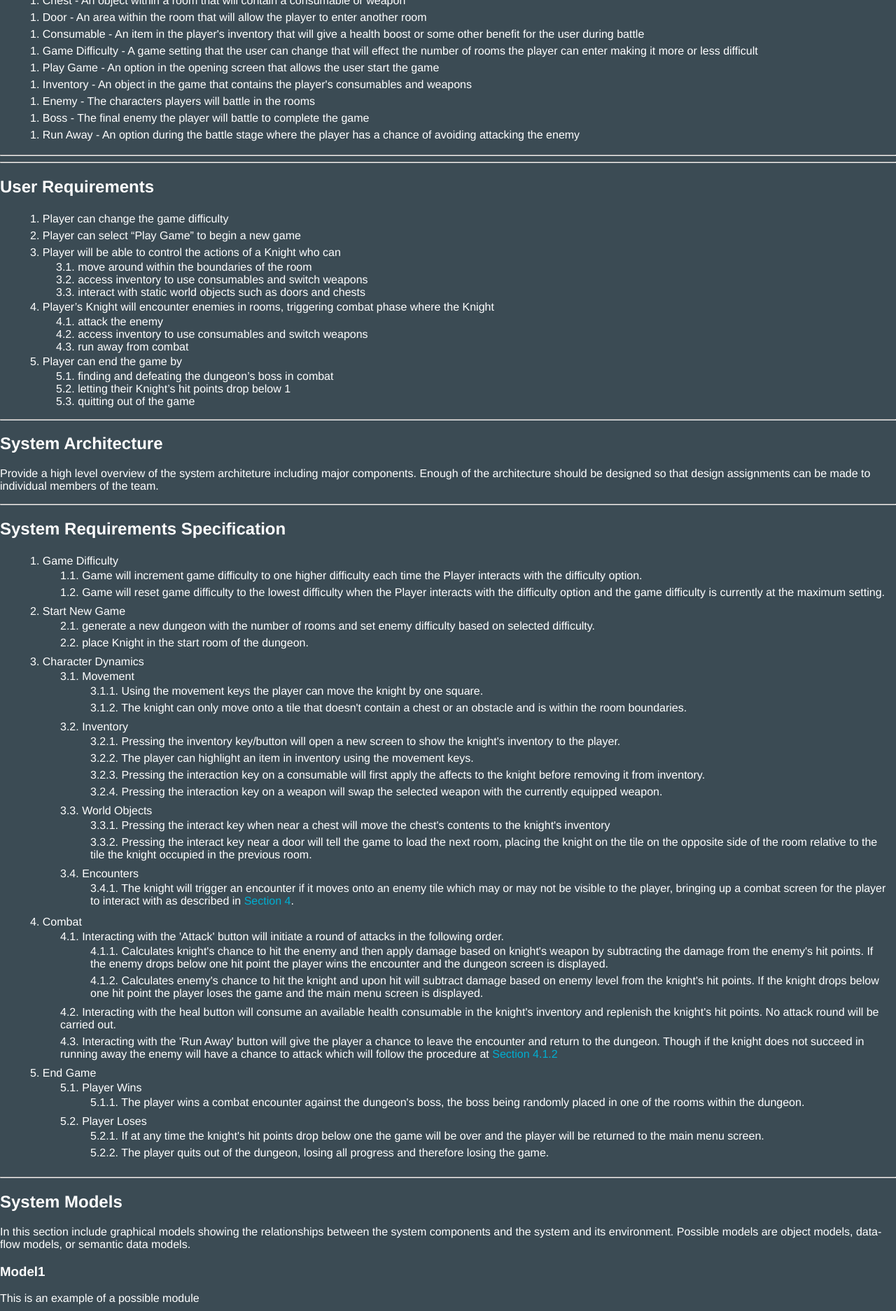
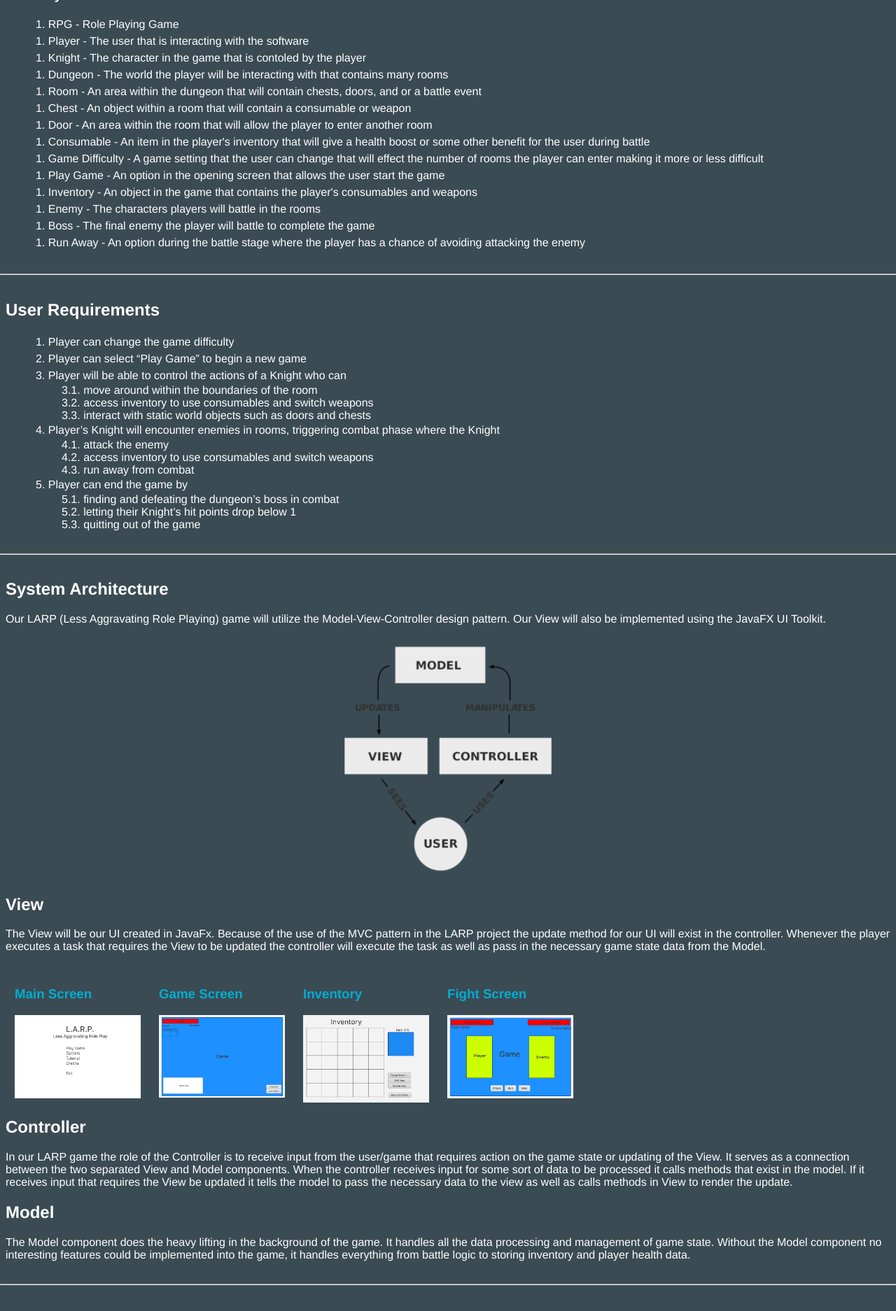
Before and after one commit to ckiefer15/LARP-Game, a PHP site: page /SRS in a window 1280 px wide. Shown: the part 1120-2994 px from the top of the page at 70% size. Run offline with PHP 8.4, Linux system fonts and the light colour scheme.

Commit message:
SRS Meeting push of eveeryone's work after verifying on local server.

```diff
--- a/SRS/030.Glossary.html
+++ b/SRS/030.Glossary.html
@@ -33,4 +33,4 @@
   	<li>Run Away - An option during the battle stage where the player has a chance of avoiding attacking the enemy</li>
 
 	</ul>
-</ul></p><hr>
+</p>
--- a/SRS/040.UserRequirements.html
+++ b/SRS/040.UserRequirements.html
@@ -1,5 +1,5 @@
-<h2 id="UserRequirements">User Requirements</h2><p>
-
+<h2 id="UserRequirements">User Requirements</h2>
+<p>
 <ol type="1">
 	<li>Player can change the game difficulty</li>
     <li>Player can select “Play Game” to begin a new game</li>
@@ -16,3 +16,4 @@
 		<dd>5.2. letting their Knight’s hit points drop below 1</dd>
 		<dd>5.3. quitting out of the game</dd>
 </ol>
+</p>
--- a/SRS/050.SystemArchitecture.html
+++ b/SRS/050.SystemArchitecture.html
@@ -1,6 +1,41 @@
 <h2 id="SystemArchitecture">System Architecture</h2>
 <p>
-Provide a high level overview of the system architeture including major components.
- Enough of the architecture should be designed so that design assignments can be made to
- individual members of the team.
+Our LARP (Less Aggravating Role Playing) game will utilize the Model-View-Controller design pattern. Our View will also be implemented using the JavaFX UI Toolkit.
 </p>
+<img class="centerImg25" src="../images/MVC_diagram.png" title="Model View Controller" alt="Model View Controller" />
+<p>
+	<h2>View</h2>
+	The View will be our UI created in JavaFx. Because of the use of the MVC pattern in the LARP project the update method for our UI will exist in the controller. Whenever the player executes a task that requires the View to be updated the controller will execute the task as well as pass in the necessary game state data from the Model.
+</p>
+<div class="viewImage">
+	<a href="../images/main_screen.png">
+		<h3>Main Screen</h3>
+		<img src="../images/main_screen.png" title="Main Screen" alt="Main Screen" />
+	</a>
+</div>
+<div class="viewImage">
+	<a href="../images/game_screen.png">
+		<h3>Game Screen</h3>
+		<img src="../images/game_screen.png" title="Game Screen" alt="Game Screen" />
+	</a>
+</div>
+<div class="viewImage">
+	<a href="../images/inventory_screen.png">
+		<h3>Inventory</h3>
+		<img src="../images/inventory_screen.png" title="Inventory Screen" alt="Inventory Screen" />
+	</a>
+</div>
+<div class="viewImage">
+	<a href="../images/fight_screen.png">
+		<h3>Fight Screen</h3>
+		<img src="../images/fight_screen.png" title="Fight Screen" alt="Fight Screen" />
+	</a>
+</div>
+<p>
+	<h2>Controller</h2>
+	In our LARP game the role of the Controller is to receive input from the user/game that requires action on the game state or updating of the View. It serves as a connection between the two separated View and Model components. When the controller receives input for some sort of data to be processed it calls methods that exist in the model. If it receives input that requires the View be updated it tells the model to pass the necessary data to the view as well as calls methods in View to render the update.
+</p>
+<p>
+	<h2>Model</h2>
+	The Model component does the heavy lifting in the background of the game. It handles all the data processing and management of game state. Without the Model component no interesting features could be implemented into the game, it handles everything from battle logic to storing inventory and player health data.
+</p>
--- a/SRS/070.SystemModels.html
+++ b/SRS/070.SystemModels.html
@@ -1,9 +1,9 @@
 <h2 id="SystemModels">System Models</h2>
-<p>
-In this section include graphical models showing the relationships between the
-system components and the system and its environment.  Possible models
-are object models, data-flow models, or semantic data models.
-</p>
-<h3 id="Model1">Model1</h3>
-<p>This is an example of a possible module</p>
-<img src="image.model1.jpg" alt="Model1" >
+<a href="../images/mvc_communication_diagram.png">
+	<h3>Communication Flow Model</h3>
+	<img class="centerImg50" src="../images/mvc_communication_diagram.png" title="Communication Diagram" alt="Communication Diagram"/>
+</a>
+<a href="../images/combat_act_model.png">
+	<h3>Combat Activity Model</h3>
+	<img class="centerImg50" src="../images/combat_act_model.png" title="Combat Activity Model" alt="Combat Activity Model" />
+</a>
--- a/SRS/100.Index.html
+++ b/SRS/100.Index.html
@@ -13,4 +13,4 @@
 <li><a href="#AcceptanceParagraph">Acceptance Paragraph</a></li>
 <li><a href="#DesignAssignments">Design Assignments</a></li>
 
-</ul><hr>
+</ul>
--- a/SRS/120.AcceptanceParagraph.html
+++ b/SRS/120.AcceptanceParagraph.html
@@ -1,6 +1,6 @@
 <h2 id="AcceptanceParagraph">Acceptance Paragraph</h2>
-<p>LARP's software will be successful if it meets the minimum requirments listed in this SRS. The game should provide
-the user with a character to move and a world to move about in. The world will feature multiple scenes with the possiblility
+<p>LARP's software will be successful if it meets the minimum requirements listed in this SRS. The game should provide
+the user with a character to move and a world to move about in. The world will feature multiple scenes with the possibility
 of initiating a battle event or picking up a chest. The battle event will be on a turn by turn basis and the winner is the
-last one with any health points left. The chest will be either more health points for the user or a different weapon. The game will also feature more than one level of difficulty. If these minimum requirments
-are met, the game will be easily extendable with different features and graphical enhancements. </p><hr>
+last one with any health points left. The chest will be either more health points for the user or a different weapon. The game will also feature more than one level of difficulty. If these minimum requirements
+are met, the game will be easily extensible with different features and graphical enhancements. </p>
--- a/SRS/index.php
+++ b/SRS/index.php
@@ -6,8 +6,11 @@
 	<link rel="stylesheet" href="style.css" />
 </head>
 <body>
+<div>
 <h1>SRS for Team Project</h1>
+</div>
 <hr>
+<div>
 <h2>Table of Contents</h2>
 <ul>
 <li><a href="#Preface">Preface</a></li>
@@ -23,8 +26,8 @@
 <li><a href="#ContributionsSummary">Contributions Summary</a></li>
 <li><a href="#AcceptanceParagraph">Acceptance Paragraph</a></li>
 <li><a href="#DesignAssignments">Design Assignments</a></li>
-
 </ul>
+</div>
 
 
 <?PHP
@@ -32,7 +35,9 @@
 foreach (glob("*.html") as $filename) {
 	   echo "<hr>\n";
 	   $filecontents = file_get_contents($filename);
+	   echo "<div>";
        echo "$filecontents";
+	   echo "</div>";
 }
 
 ?>
--- a/SRS/style.css
+++ b/SRS/style.css
@@ -81,3 +81,36 @@ li:before {
 	content: counters(item, ".") ". ";
 	counter-increment: item;
 }
+
+div {
+	padding: 0.5em;
+}
+
+.centerImg25 {
+	display: block;
+	margin-left: auto;
+	margin-right: auto;
+	width: 25%;
+}
+
+.centerImg50 {
+	display: block;
+	margin-left: auto;
+	margin-right: auto;
+	width: 50%;
+}
+
+p {
+	clear: left;
+}
+
+.viewImage {
+	margin: 5px;
+	float: left;
+	width: 180px;
+}
+
+.viewImage img {
+	width: 100%;
+	height: auto;
+}
```
Also changed, not shown: images/MVC_diagram.png (added), images/combat_act_model.png (added), images/fight_screen.png (added), images/game_screen.png (added), images/inventory_screen.png (added), images/main_screen.png (added), images/mvc_communication_diagram.png (added).
